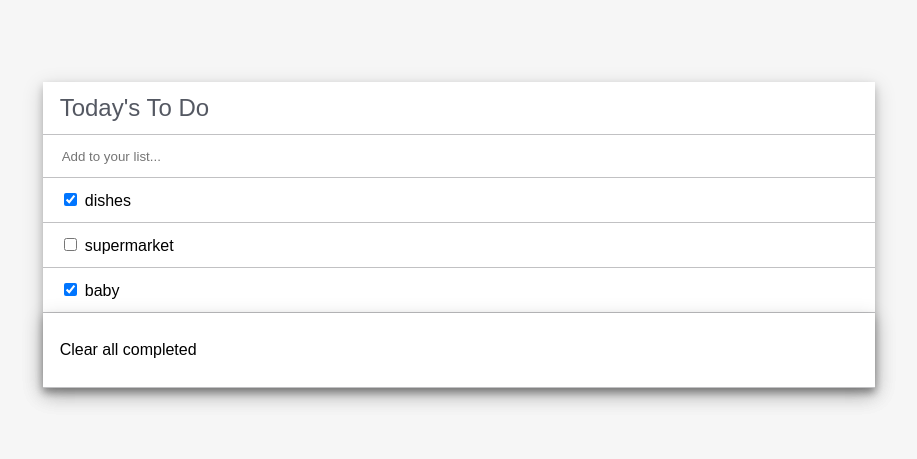
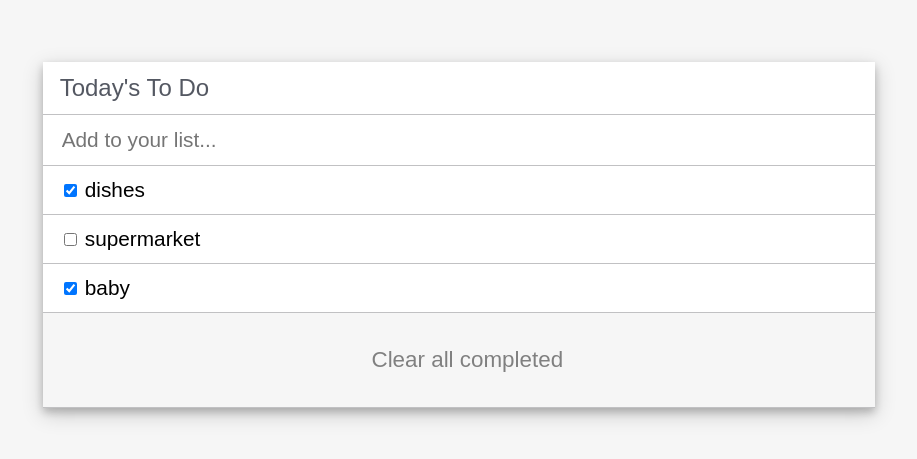
Before and after one commit to pulgosodog/To-Do-list, a website built with webpack: page src/index.html in a window 1280 px wide. Shown: the part 165-624 px from the top of the page, without its empty margins (181-1098 px from the left). Built offline with nearby package versions, Linux system fonts and the light colour scheme.

Commit message:
Add clear all mark div

```diff
--- a/src/style.css
+++ b/src/style.css
@@ -1,6 +1,7 @@
 body {
   background-color: #F6F6F6;
   font-family: sans-serif;
+  font-size: 1.3rem;
   margin: 0;
 }
 
@@ -12,7 +13,7 @@ section {
   height: 100vh;
 }
 
-div {
+div.container {
   box-shadow: 0 4px 8px 0 rgba(0, 0, 0, 0.2), 0 6px 20px 0 rgba(0, 0, 0, 0.19);
   width:65vw;
 }
@@ -24,10 +25,12 @@ h1 {
 }
 
 input {
+  font-size: inherit;
   border: none;
 }
 
 input[type="text"]:focus {
+
   outline: none;
 }
 
@@ -41,6 +44,15 @@ ul {
   list-style: none;
 }
 
+div.complete {
+  font-size: 1.4rem;
+  font-weight: 400;
+  color: grey;
+  background-color: #F6F6F6;
+  display: flex;
+  justify-content: center;
+}
+
 .item {
   background-color: white;
   width: 98%;
```
